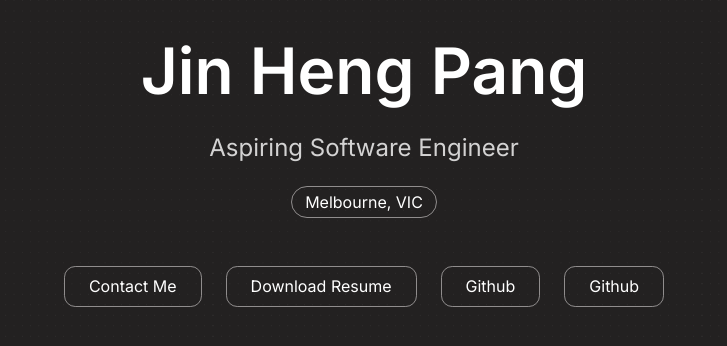
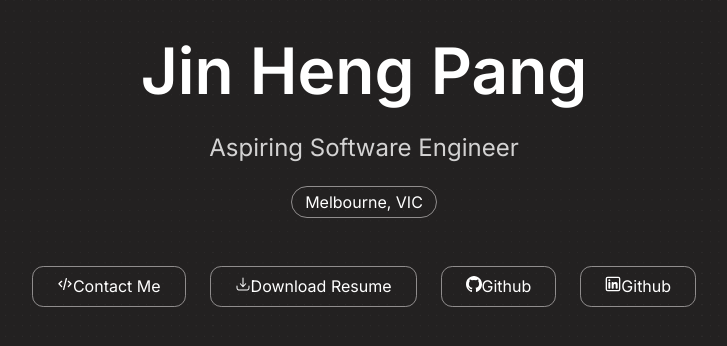
Before and after one commit to jinheng-pang/jin-portfolio, a React (Vite) app: page / in a window 1280 px wide. Shown: the top 346 px of the page, without its empty margins (276-1003 px from the left). Built offline with nearby package versions, Linux system fonts and the light colour scheme.

Commit message:
Include in previous commit

```diff
--- a/src/header/Header.tsx
+++ b/src/header/Header.tsx
@@ -9,20 +9,23 @@ const Header = () => {
   return (
     <div className="header">
       <h1 className="header-name">Jin Heng Pang</h1>
-    <p className="header-description">Aspiring Software Engineer</p>
+      <p className="header-description">Aspiring Software Engineer</p>
       <p className="header-location">Melbourne, VIC</p>
       <ul className="header-links">
         <li>
-            {/* <SvgCode className="header-links-svg" /> */}
+          <SvgCode className="header-links-svg" />
           <a href="">Contact Me</a>
         </li>
         <li>
+          <SvgDownload className="header-links-svg" />
           <a href="">Download Resume</a>
         </li>
         <li>
+          <SvgGithub className="header-links-svg" />
           <a href="">Github</a>
         </li>
         <li>
+          <SvgLinkedin className="header-links-svg" />
           <a href="">Github</a>
         </li>
       </ul>
--- a/src/svg/Code.tsx
+++ b/src/svg/Code.tsx
@@ -10,7 +10,7 @@ const SvgCode = (props: SVGProps<SVGSVGElement>) => (
     {...props}
   >
     <path
-      stroke=""
+      stroke="#FFFFFF"
       strokeLinecap="round"
       strokeLinejoin="round"
       strokeWidth={2}
--- a/src/svg/Download.tsx
+++ b/src/svg/Download.tsx
@@ -10,11 +10,11 @@ const SvgDownload = (props: SVGProps<SVGSVGElement>) => (
     {...props}
   >
     <path
-      fill="#1C274C"
+      fill="#FFFFFF"
       d="M12.554 16.506a.75.75 0 0 1-1.107 0l-4-4.375a.75.75 0 0 1 1.107-1.012l2.696 2.95V3a.75.75 0 0 1 1.5 0v11.068l2.697-2.95a.75.75 0 1 1 1.107 1.013z"
     />
     <path
-      fill="#1C274C"
+      fill="#FFFFFF"
       d="M3.75 15a.75.75 0 0 0-1.5 0v.055c0 1.367 0 2.47.117 3.337.12.9.38 1.658.981 2.26.602.602 1.36.86 2.26.982.867.116 1.97.116 3.337.116h6.11c1.367 0 2.47 0 3.337-.116.9-.122 1.658-.38 2.26-.982s.86-1.36.982-2.26c.116-.867.116-1.97.116-3.337V15a.75.75 0 0 0-1.5 0c0 1.435-.002 2.436-.103 3.192-.099.734-.28 1.122-.556 1.399-.277.277-.665.457-1.4.556-.755.101-1.756.103-3.191.103H9c-1.435 0-2.437-.002-3.192-.103-.734-.099-1.122-.28-1.399-.556-.277-.277-.457-.665-.556-1.4-.101-.755-.103-1.756-.103-3.191"
     />
   </svg>
--- a/src/svg/Github.tsx
+++ b/src/svg/Github.tsx
@@ -9,7 +9,7 @@ const SvgGithub = (props: SVGProps<SVGSVGElement>) => (
     {...props}
   >
     <path
-      fill="#000"
+      fill="#FFFFFF"
       fillRule="evenodd"
       d="M10 0c5.523 0 10 4.59 10 10.253 0 4.529-2.862 8.371-6.833 9.728-.507.101-.687-.219-.687-.492 0-.338.012-1.442.012-2.814 0-.956-.32-1.58-.679-1.898 2.227-.254 4.567-1.121 4.567-5.059 0-1.12-.388-2.034-1.03-2.752.104-.259.447-1.302-.098-2.714 0 0-.838-.275-2.747 1.051A9.4 9.4 0 0 0 10 4.958a9.4 9.4 0 0 0-2.503.345C5.586 3.977 4.746 4.252 4.746 4.252c-.543 1.412-.2 2.455-.097 2.714-.639.718-1.03 1.632-1.03 2.752 0 3.928 2.335 4.808 4.556 5.067-.286.256-.545.708-.635 1.371-.57.262-2.018.715-2.91-.852 0 0-.529-.985-1.533-1.057 0 0-.975-.013-.068.623 0 0 .655.315 1.11 1.5 0 0 .587 1.83 3.369 1.21.005.857.014 1.665.014 1.909 0 .271-.184.588-.683.493C2.865 18.627 0 14.783 0 10.253 0 4.59 4.478 0 10 0"
     />
--- a/src/svg/Linkedin.tsx
+++ b/src/svg/Linkedin.tsx
@@ -10,11 +10,11 @@ const SvgLinkedin = (props: SVGProps<SVGSVGElement>) => (
     {...props}
   >
     <path
-      fill="#0F0F0F"
+      fill="#FFFFFF"
       d="M6.5 8a1.5 1.5 0 1 0 0-3 1.5 1.5 0 0 0 0 3M5 10a1 1 0 0 1 1-1h1a1 1 0 0 1 1 1v8a1 1 0 0 1-1 1H6a1 1 0 0 1-1-1zM11 19h1a1 1 0 0 0 1-1v-4.5c0-1.5 3-2.5 3-.5v5a1 1 0 0 0 1 1h1a1 1 0 0 0 1-1v-6c0-2-1.5-3-3.5-3S13 10.5 13 10.5V10a1 1 0 0 0-1-1h-1a1 1 0 0 0-1 1v8a1 1 0 0 0 1 1"
     />
     <path
-      fill="#0F0F0F"
+      fill="#FFFFFF"
       fillRule="evenodd"
       d="M20 1a3 3 0 0 1 3 3v16a3 3 0 0 1-3 3H4a3 3 0 0 1-3-3V4a3 3 0 0 1 3-3zm0 2a1 1 0 0 1 1 1v16a1 1 0 0 1-1 1H4a1 1 0 0 1-1-1V4a1 1 0 0 1 1-1z"
       clipRule="evenodd"
```
